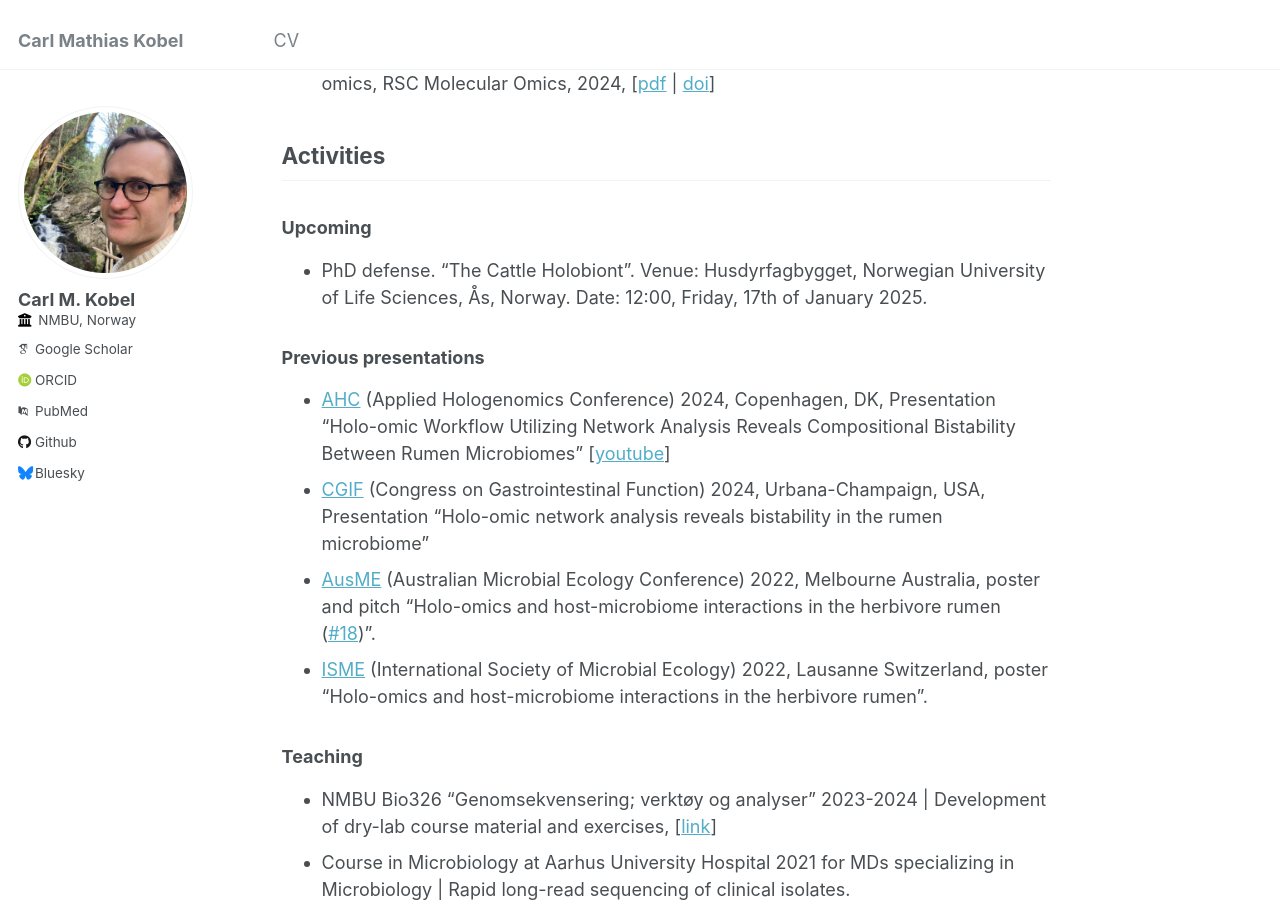
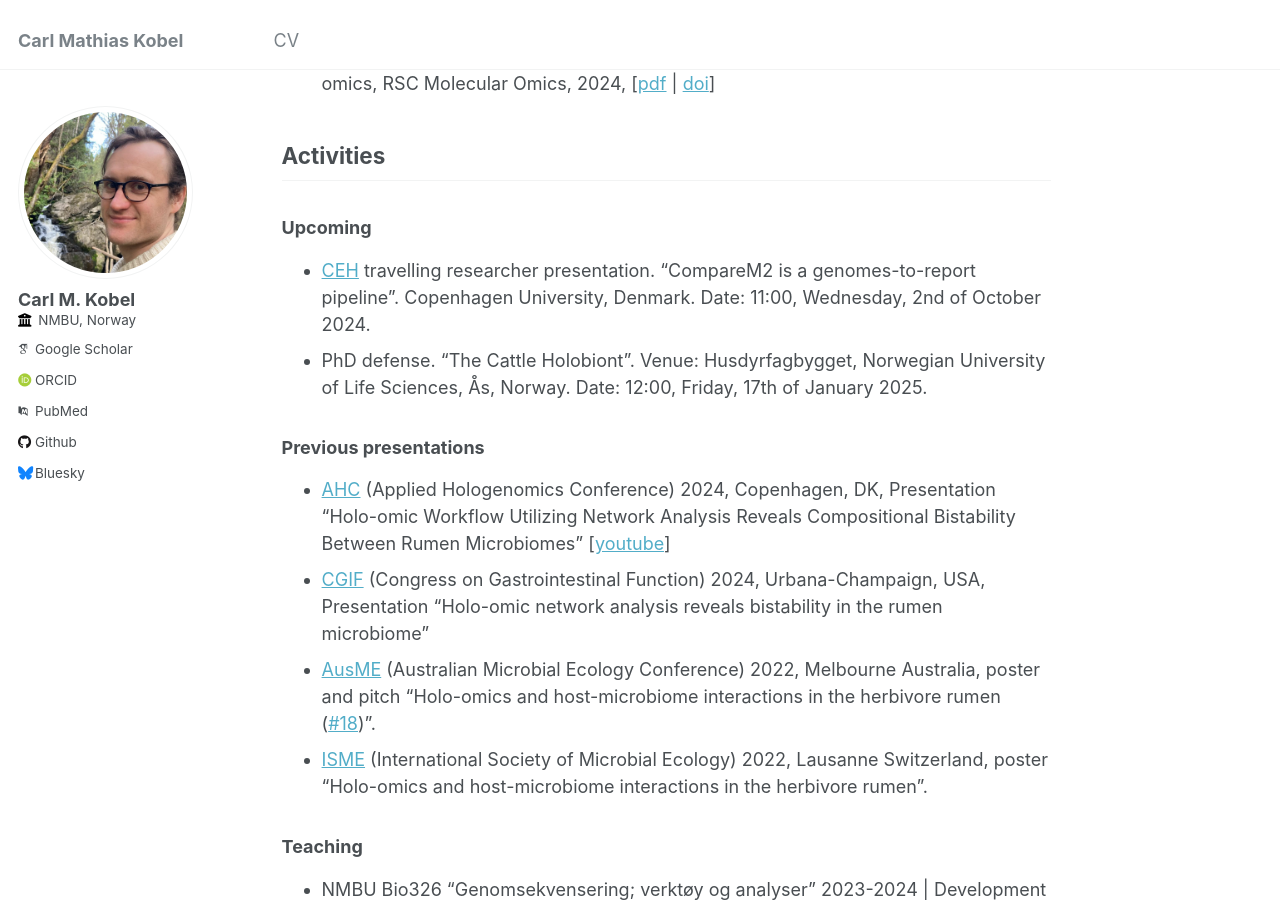
Before and after one commit to cmkobel/cmkobel.github.io, a Jekyll site: the page built from _pages/about.md, in a window 1280 px wide and 900 px high, scrolled down 519 px. Built offline with Jekyll 4.4.1, drawn with Linux system fonts in a browser that asks for light colours; some web fonts are replaced.

Commit message:
Update about.md

```diff
--- a/_pages/about.md
+++ b/_pages/about.md
@@ -21,6 +21,7 @@ Looking for a postdoc position in the Copenhagen area from ~march 2025.
 ## Activities
 
 ### Upcoming
+  - [CEH](https://ceh.ku.dk/) travelling researcher presentation. "CompareM2 is a genomes-to-report pipeline". Copenhagen University, Denmark. Date: 11:00, Wednesday, 2nd of October 2024.
   - PhD defense. "The Cattle Holobiont". Venue: Husdyrfagbygget, Norwegian University of Life Sciences, Ås, Norway. Date: 12:00, Friday, 17th of January 2025.
 
 ### Previous presentations
```
